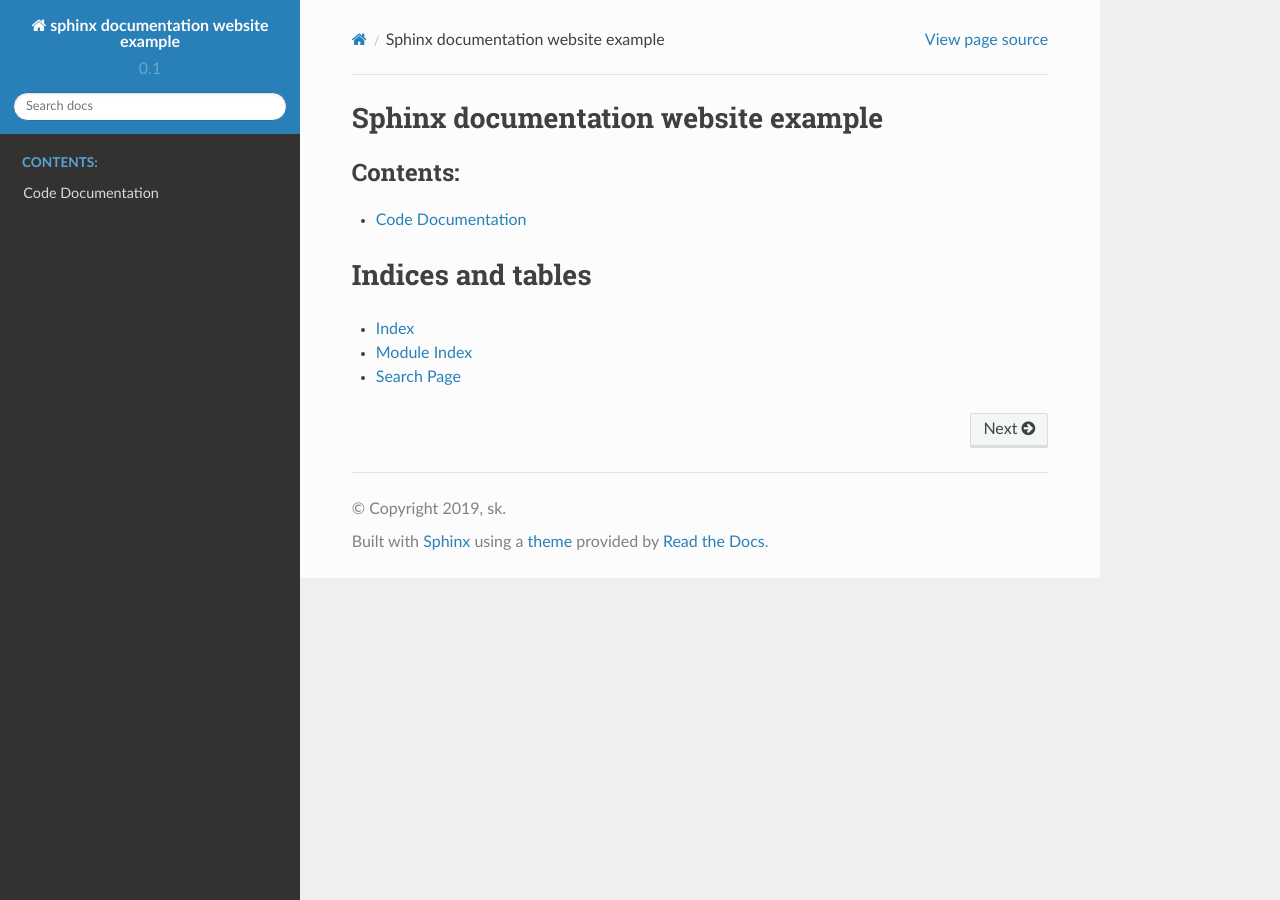
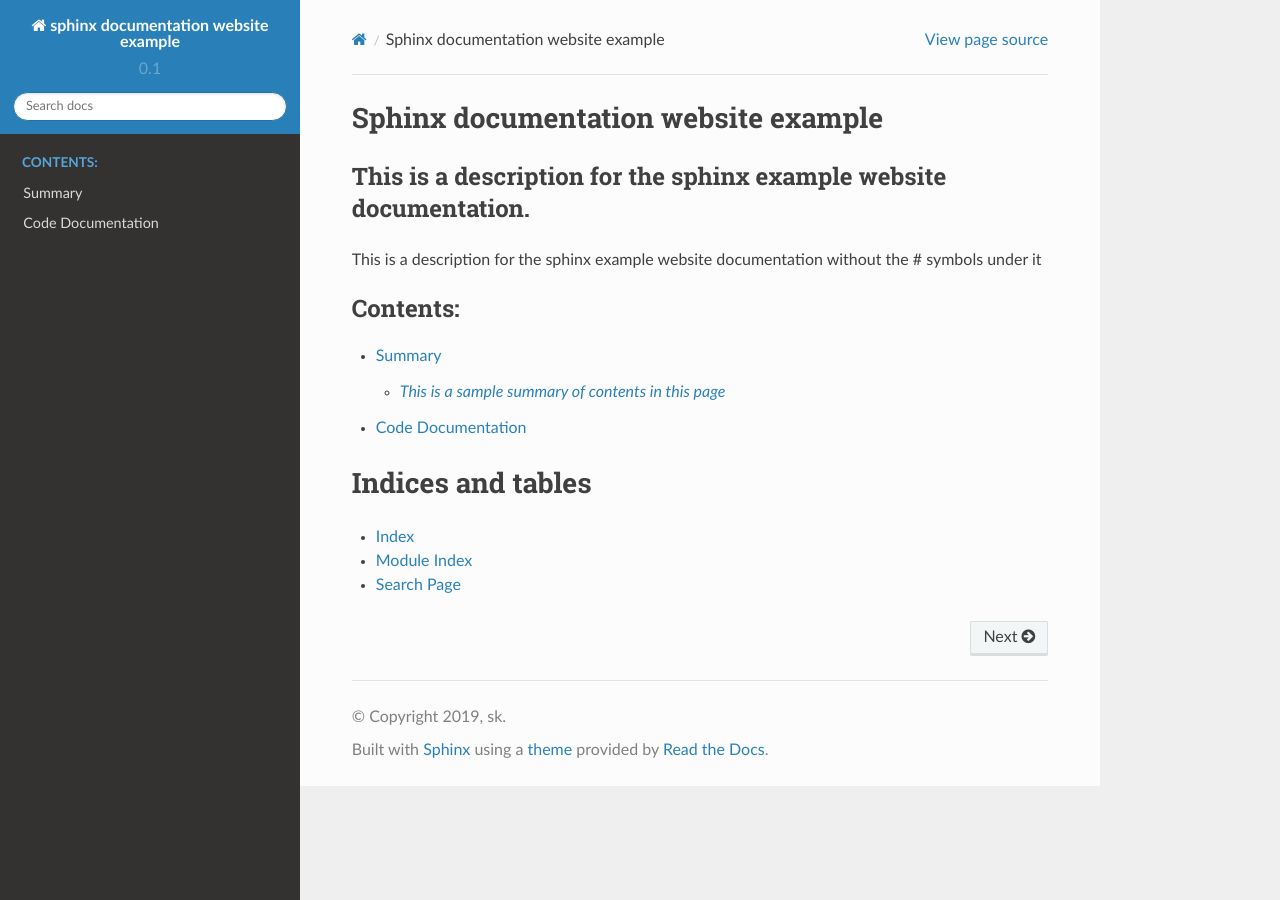
Before and after one commit to catrx/sphinx-python-doc-example-1, a Sphinx documentation site: the page built from sphinx/index.rst, in a window 1280 px wide. Built offline with Sphinx 7.4.7 and the Read the Docs theme 2.0.0, drawn with Linux system fonts in a browser that asks for light colours.

Commit message:
adding summary page

```diff
--- a/sphinx/index.rst
+++ b/sphinx/index.rst
@@ -6,10 +6,16 @@
 Sphinx documentation website example
 ====================================
 
+This is a description for the sphinx example website documentation.
+###################################################################
+
+This is a description for the sphinx example website documentation without the # symbols under it
+
 .. toctree::
    :maxdepth: 2
    :caption: Contents:
 
+   summary
    code
 
 
--- /dev/null
+++ b/sphinx/summary.rst
@@ -0,0 +1,15 @@
+Summary
+=======
+
+*This is a sample summary of contents in this page*
+###################################################
+
+Section 1
+_________
+
+Stuff in section 1
+
+Subsection 1.1
+~~~~~~~~~~~~~~
+
+Stuff in subsection 1.1
```
